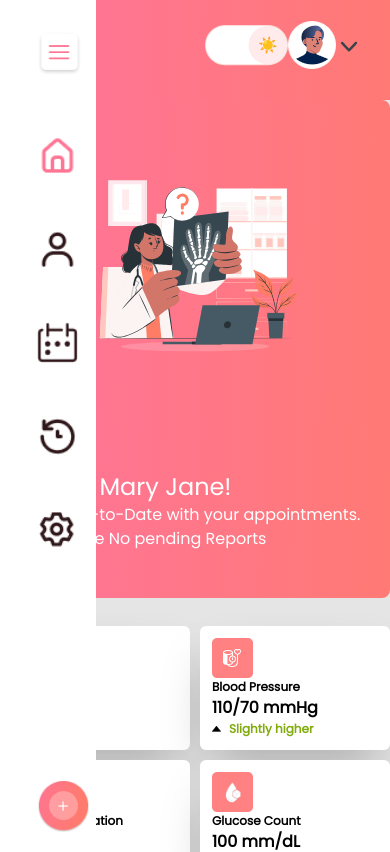
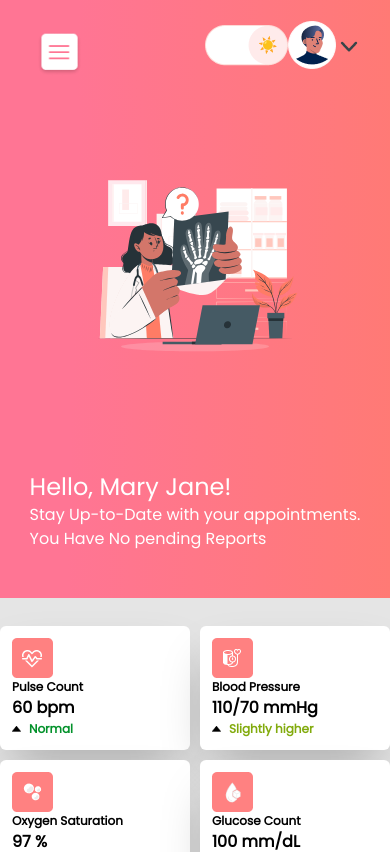
Before and after one commit to shihabsararrafid/task-02, a React (Create React App) app: page / in a window 390 px wide. Shown: the top 852 px of the page. Built offline with nearby package versions, Linux system fonts and the light colour scheme.

Commit message:
sidebar z index issue solved & mobile device menu added

```diff
--- a/src/App.css
+++ b/src/App.css
@@ -18,6 +18,12 @@
   ;
 
 }
+.menufromanother{
+  display: none;
+}
+.profile{
+  justify-content: flex-end;
+}
 @media screen and (max-width:1000px) {
   .main-part{
     grid-template-rows:30px 400px 568px 350px;
@@ -27,6 +33,9 @@
     "t t t t t t a a a a a a"
     "b b b b b b b b b b b b " ;
   }
+  .profile{
+    justify-content:flex-end;
+  }
 
   .corona-update{
     margin-left: 120px;
@@ -35,9 +44,15 @@
     height: 175px;
     object-fit: cover;
   }
+  .menufromanother{
+    display: none;
+  }
+
 }
 @media screen and (max-width:718px) {
-
+ .myStyle {
+background-image: linear-gradient(yellow ,red);
+ }
   .main-part{
     grid-gap: 0;
     margin-top: 0;
@@ -68,7 +83,7 @@
     flex-direction: column;
     margin-right: 0px;
     margin-left: 0;
-    margin-top: 10px;
+    margin-top: 20px;
   }
   .detail-appointments{
    margin-right: 0px;
@@ -76,6 +91,7 @@
     margin-left:0px;
     margin-bottom: 10px;
   }
+
   .todo-list{
     margin-left: 0;
   }
@@ -83,21 +99,39 @@
     flex-direction: column;
   }
   .corona-update .insideCorona>img{
-    width: 100%;
+    width: 80%;
+    object-fit: cover;
   }
   .corona-update .insideCorona>div{
     width: 100%;
     height: 350px;
-    margin-top: 10px;
+    margin-top: 20px;
   }
   .corona-update .extraInfo{
     display: block;
   }
   .sidebar{
-    height:850px ;
+    width:264px ;
+    overflow: visible;
+    height:820px ;
+    display: none;
+
+  }
+  .sidebar .menu{
+    display: hidden;
+
+  }
+  .menufromanother{
+    display: block;
+  }
+  .myactive{
+    background-color: black;
+  }
+  .sidebar .menuhidden{
+    display: flex;
   }
   .profile{
-
+justify-content: space-between;
     background-image: linear-gradient( 91.57deg, #FF7594 19.86%, #FF797B 84.16%, #FF7C65 139.72%);
     padding-bottom:10px ;
   }
--- a/src/App.js
+++ b/src/App.js
@@ -17,7 +17,7 @@ function App() {
         isDark ? "bg-black" : "bg-[#E5E5E5]"
       } `}
     >
-      <div className="flex justify-between">
+      <div className="flex relative justify-between">
         <Sidebar isDark={isDark} setDark={setDark}></Sidebar>
       </div>
       <div className="flex mt-10 mb-12 main-part flex-row justify-between flex-wrap">
--- a/src/Components/Appointment/Profile.js
+++ b/src/Components/Appointment/Profile.js
@@ -2,10 +2,30 @@ import React, { useState } from "react";
 import dark from "./../../Images/Toggle button (1).png";
 import light from "./../../Images/Toggle button.png";
 import avatar from "./../../Images/Avatar.png";
+import menu from "./../../Images/Icon_Menu.png";
+import menuDark from "./../../Images/Frame 2855.png";
 import downArrow from "./../../Images/Icon_downArrow.png";
-const Profile = ({ isDark, setDark }) => {
+import Sidebar from "../Sidebar/Sidebar";
+const Profile = ({ isDark, setDark, isShrink }) => {
+  const [anotherShrink, setAnotherShrink] = useState(false);
+  const handleShrink = () => {
+    console.log(" clicked");
+    setAnotherShrink(!anotherShrink);
+    const document1 = document.getElementById("profile");
+    document1.classList.toggle("myStyle");
+    console.log(document1);
+  };
   return (
-    <div className="flex px-7  profile items-center justify-end">
+    <div id="profile" className="flex px-7  profile items-center ">
+      <div className="shadow-lg  menufromanother">
+        <img
+          onClick={handleShrink}
+          className={`w-[45px] cursor-pointer  mx-auto absolute top-[31px] left-[37px] rounded h-[45px]`}
+          src={`${isDark ? menuDark : menu}`}
+          alt=""
+        />
+      </div>{" "}
+      <div className="flex items-center">
         <img
           onClick={() => setDark(!isDark)}
           src={`${isDark ? dark : light}`}
@@ -14,6 +34,7 @@ const Profile = ({ isDark, setDark }) => {
         <img src={avatar} alt="" />
         <img className="" src={downArrow} alt="" />
       </div>
+    </div>
   );
 };
 
--- a/src/Components/HomeMain/BannerPart.css
+++ b/src/Components/HomeMain/BannerPart.css
@@ -40,4 +40,7 @@
        justify-content: space-around;
 
        }
+       .banner{
+        border-radius: 0;
+       }
 }
--- a/src/Components/Sidebar/Sidebar.js
+++ b/src/Components/Sidebar/Sidebar.js
@@ -15,23 +15,32 @@ import sideArrow from "./../../Images/Icon_SideArrow_round.png";
 import Medical from "./../../Images/Icon_medical history.png";
 const Sidebar = ({ isDark, setDark }) => {
   const [isShrink, setShrink] = useState(true);
-  //   const handleShrink = () => {
-  //     setShrink()
-  //   };
+  const handleShrink = () => {
+    setShrink(!isShrink);
+    console.log(isShrink);
+    const doc = document.getElementById("sidebar");
+    if (isShrink === true) {
+      doc.classList.remove("myactive");
+    } else if (isShrink === false) {
+      doc.classList.add("myactive");
+      console.log(" false");
+    }
+  };
   return (
     <div
-      className={`${
+      id="sidebar"
+      className={`shadow-2xl ${
         isShrink ? "w-[96px]" : "w-[264px]"
-      }  h-full absolute pl-[37px]  ${
+      }  h-full absolute z-10 pl-[37px]  ${
         isShrink ? "overflow-hidden" : ""
       } sidebar duration-300 ${isDark ? "text-white" : "text-black"}  ${
         isDark ? "bg-[#2E1619]" : "bg-white"
       }`}
     >
       <div>
-        <div className="shadow-lg ">
+        <div className="shadow-lg menu">
           <img
-            onClick={() => setShrink(!isShrink)}
+            onClick={handleShrink}
             className={`w-[45px] cursor-pointer  ${
               isShrink ? "" : "hidden"
             }  mx-auto absolute top-[31px] left-[37px] rounded h-[45px]`}
@@ -39,7 +48,7 @@ const Sidebar = ({ isDark, setDark }) => {
             alt=""
           />
           <div
-            className={`flex ${
+            className={`flex menuhidden ${
               isShrink ? "hidden" : ""
             }  absolute top-[31px] left-[37px] items-center justify-start `}
           >
@@ -48,7 +57,7 @@ const Sidebar = ({ isDark, setDark }) => {
               Medi<span className="text-[#FF7594] ">Doc</span>
             </p>
             <img
-              onClick={() => setShrink(!isShrink)}
+              onClick={handleShrink}
               className="ml-9 cursor-pointer"
               src={sideArrow}
               alt=""
```
Lines whose indentation alone changed are shown as unchanged.
